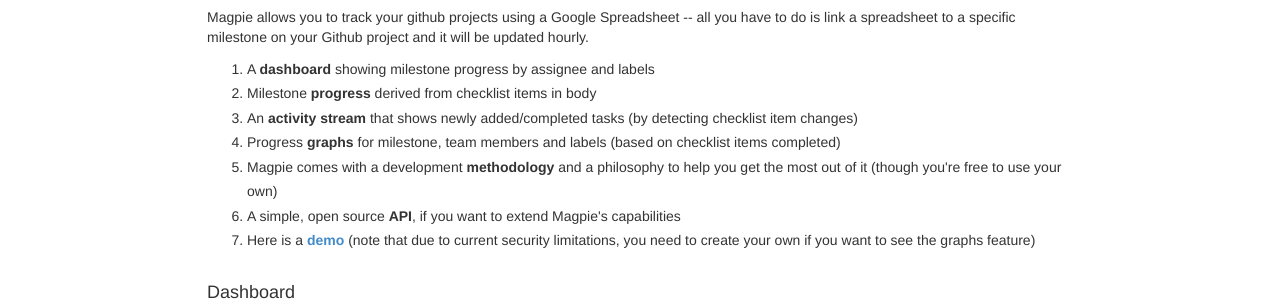
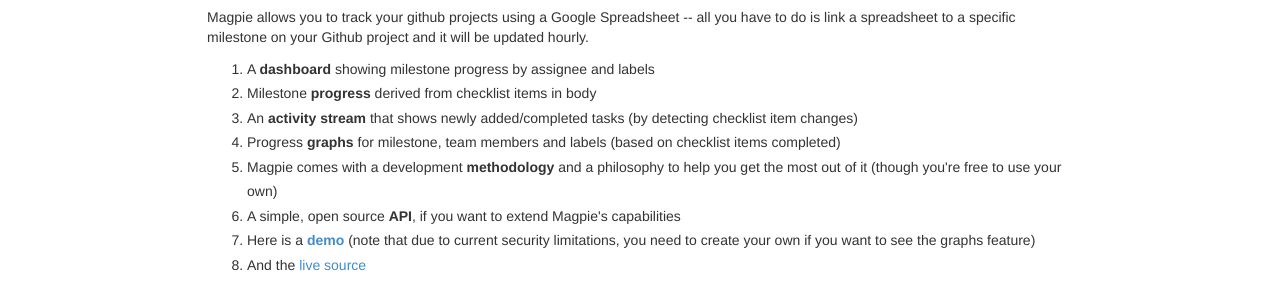
Before and after one commit to hliyan/magpie, a plain HTML site: page index.html in a window 1280 px wide. Shown: the part 443-750 px from the top of the page. Drawn offline with nearby package versions, Linux system fonts and the light colour scheme.

Commit message:
Update index.html

```diff
--- a/index.html
+++ b/index.html
@@ -78,6 +78,7 @@
           <li>Magpie comes with a development <strong>methodology</strong> and a philosophy to help you get the most out  of it (though you're free to use your own)</li>
           <li>A simple, open source <strong>API</strong>, if you want to extend Magpie's capabilities</li>
           <li>Here is a <strong><a href="https://docs.google.com/spreadsheets/d/1XBd3gJdYapLT2wsHRqqVDsrj1o-yFAfHxHSL3SO9wuc/edit#gid=484996571">demo</a></strong> (note that due to current security limitations, you need to create your own if you want to see the graphs feature)</li>
+          <li>And the <a href="https://script.google.com/macros/d/15apHEJpYXAyLqsoumyPAj0rfXrTvLRU_1pR4ULb-HomCZGlhHuT_-ffx/edit?template=default&folder=0B8tashgCVLs9X0pUMzFucEcySHc&usp=drive_web">live source</a></li>
           </ol>
 
           <h4>Dashboard</h4>
```
